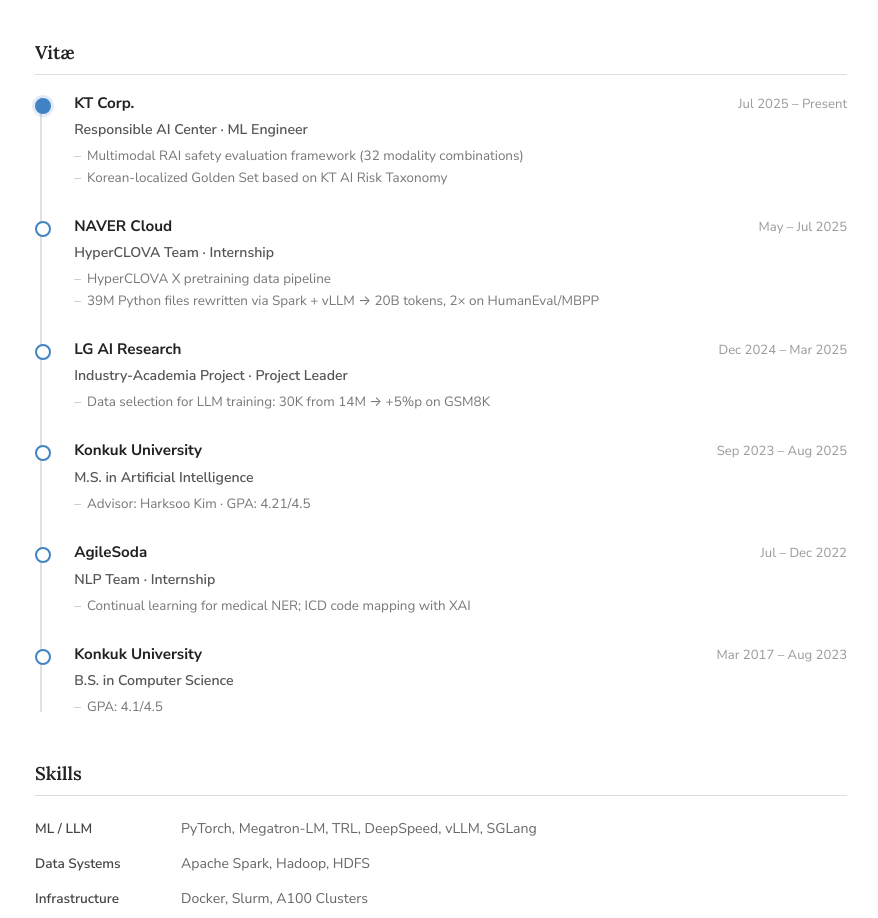
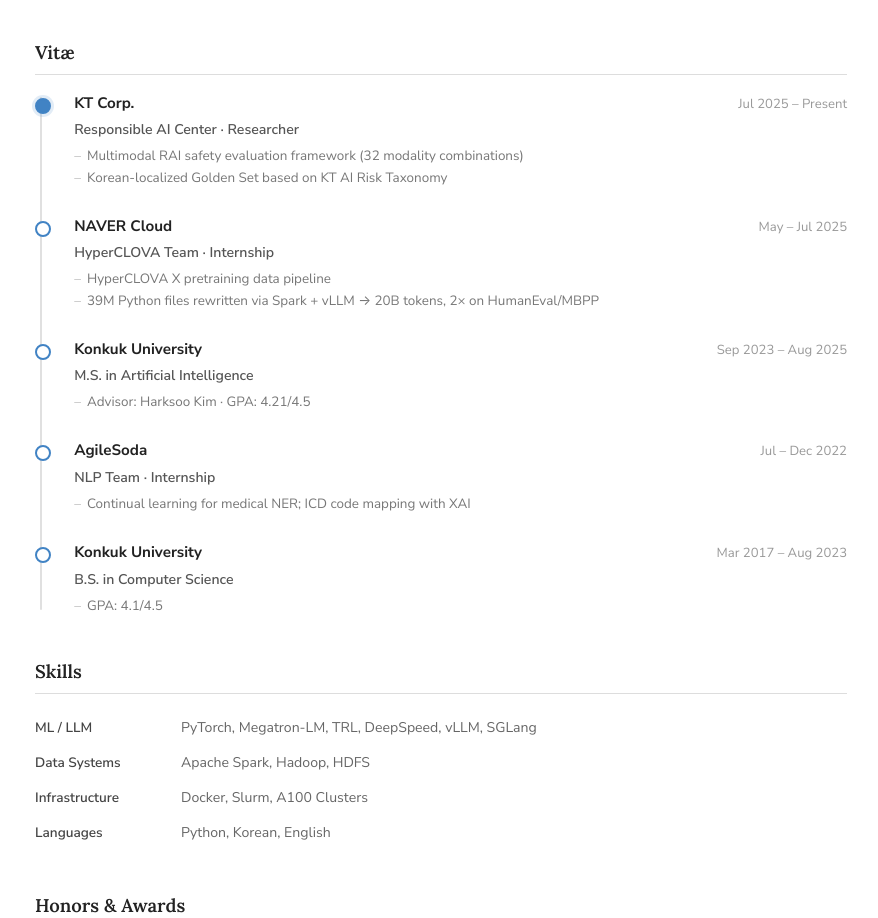
Before and after one commit to junseo-jang/junseo-jang.github.io, a plain HTML site: page index.html in a window 1280 px wide. Shown: the part 1720-2638 px from the top of the page, without its empty margins (199-1077 px from the left). Drawn offline with Linux system fonts and the light colour scheme.

Commit message:
Update vitae section

```diff
--- a/index.html
+++ b/index.html
@@ -509,7 +509,7 @@
         <span class="vitae-org">KT Corp.</span>
         <span class="vitae-period">Jul 2025 – Present</span>
       </div>
-      <div class="vitae-role">Responsible AI Center · ML Engineer</div>
+      <div class="vitae-role">Responsible AI Center · Researcher</div>
       <ul class="vitae-desc">
         <li>Multimodal RAI safety evaluation framework (32 modality combinations)</li>
         <li>Korean-localized Golden Set based on KT AI Risk Taxonomy</li>
@@ -525,17 +525,6 @@
       <ul class="vitae-desc">
         <li>HyperCLOVA X pretraining data pipeline</li>
         <li>39M Python files rewritten via Spark + vLLM → 20B tokens, 2× on HumanEval/MBPP</li>
-      </ul>
-    </div>
-
-    <div class="vitae-item">
-      <div class="vitae-header">
-        <span class="vitae-org">LG AI Research</span>
-        <span class="vitae-period">Dec 2024 – Mar 2025</span>
-      </div>
-      <div class="vitae-role">Industry-Academia Project · Project Leader</div>
-      <ul class="vitae-desc">
-        <li>Data selection for LLM training: 30K from 14M → +5%p on GSM8K</li>
       </ul>
     </div>
 
```
Also changed, not shown: first.png (deleted), 1 other file.
